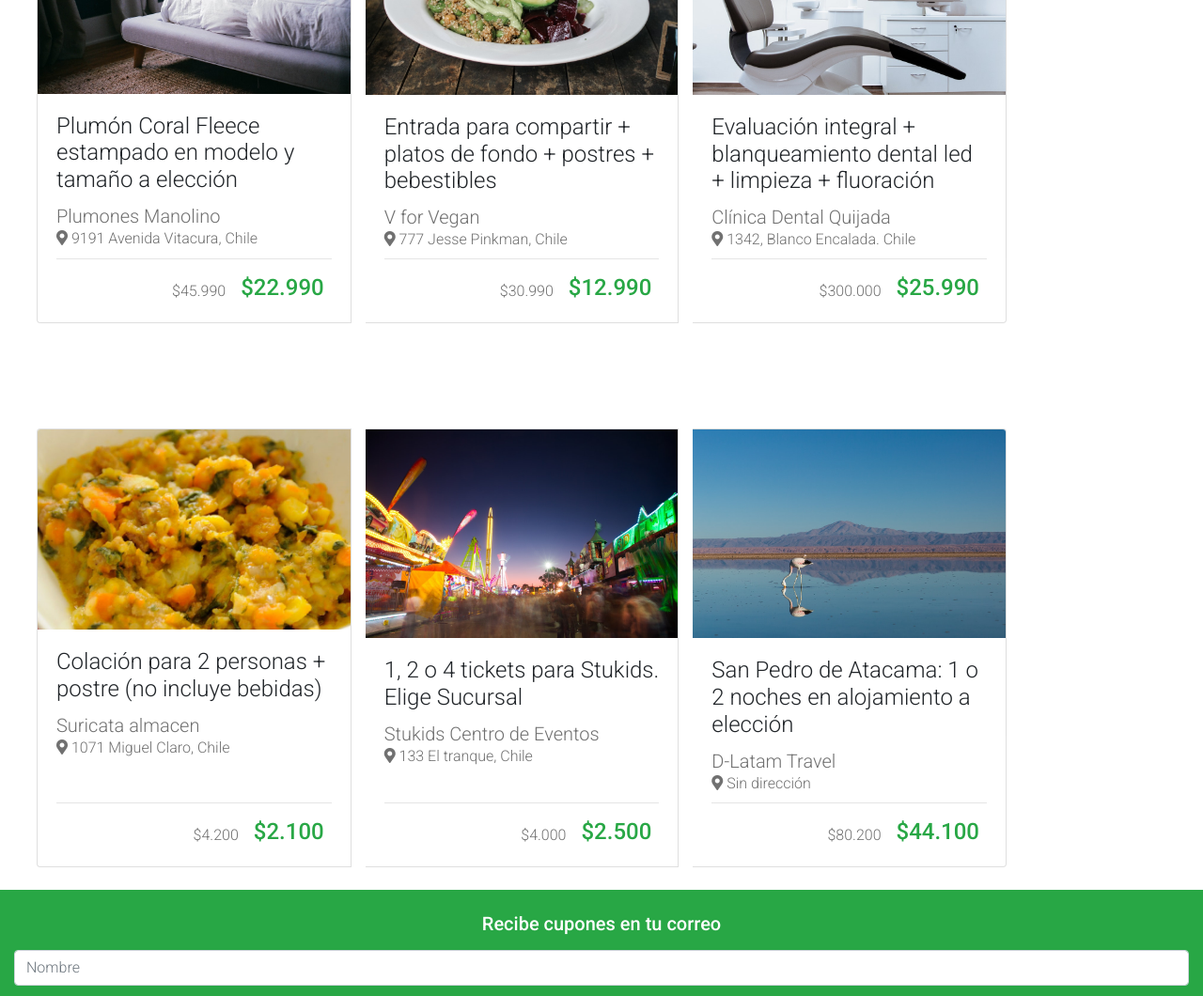
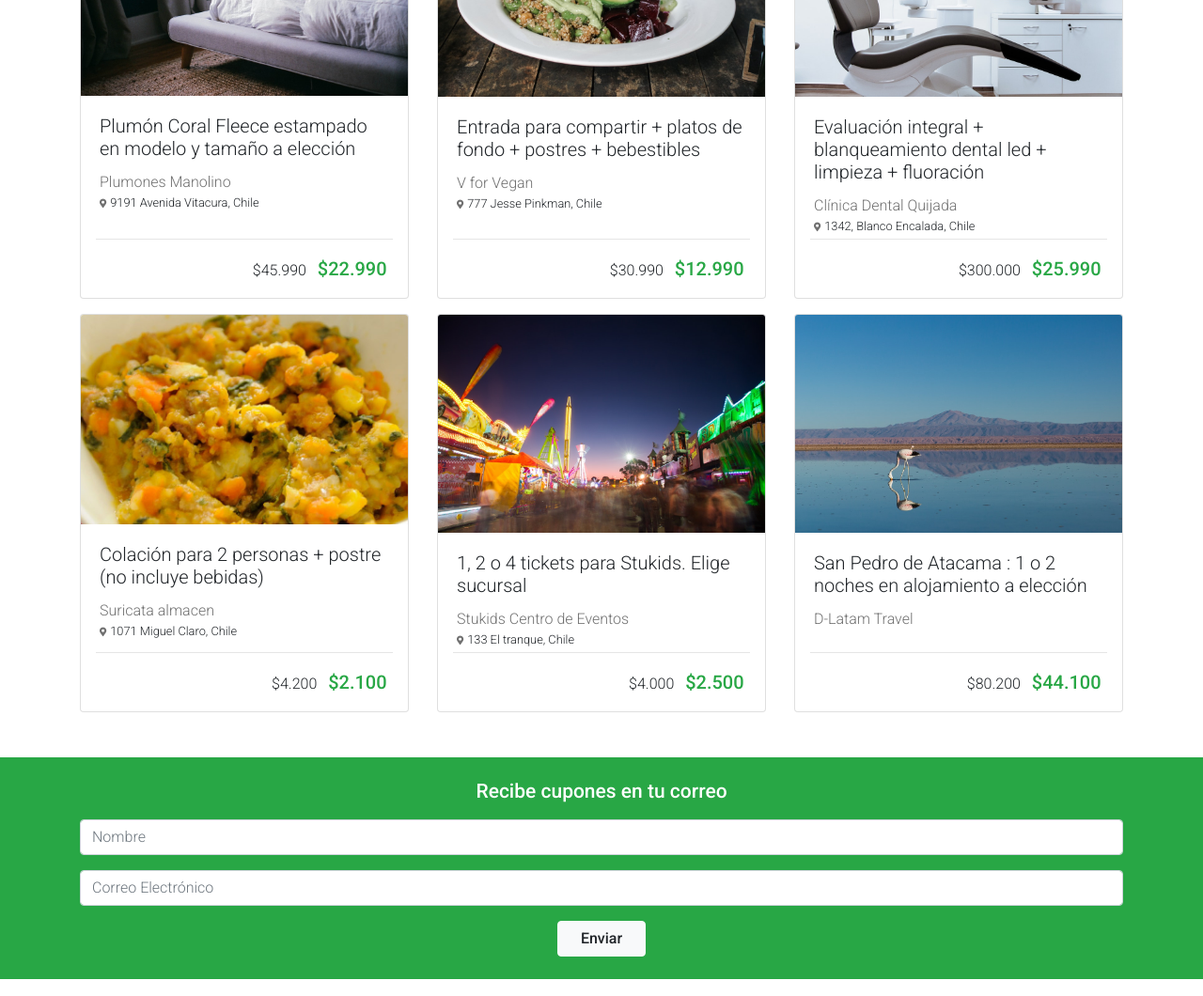
Before and after one commit to juanluisco24/cuppon, a plain HTML site: page index.html in a window 1280 px wide. Shown: the part 234-1294 px from the top of the page at 94% size. Drawn offline with nearby package versions, Linux system fonts and the light colour scheme.

Commit message:
correcciones

```diff
--- a/assets/css/style.css
+++ b/assets/css/style.css
@@ -1,51 +1,57 @@
-:root {
-    --card-title: #212529;
-    --card-text: #707070;
-    --money: #28a745;
+body * {
+    font-family: 'Roboto', sans-serif;
 }
 
-body {
-    font-family: Roboto, 'Open Sans', 'Helvetica Neue', sans-serif;
+:root {
+    --black: #212529;
+    --success: #28a745;
+    --light: #F8F9FA;
+    --white: #fff;
+    --gray: #707070;
 }
 
-.card-title {
-    font-weight: 300;
-    color: var(--card-title);
+.success {
+    background-color: var(--success);
 }
 
-.card-text {
-    color: var(--card-text);
+.card-title{
+    color: var(--black);
 }
 
-.line {
-    border-top: solid 1px rgba(0, 0, 0, 0.1);
-    margin-left: 1.25rem;
-    margin-right: 1.25rem;
+.card-title,
+.card-text,
+.card-company,
+footer p,
+.form-control {
+    font-weight: 300;
 }
 
-.card-body {
-    padding-bottom: 0.0rem;
+.card-text,
+.fa-map-marker-alt,
+.form-control,
+footer p {
+    color: var(--gray);
 }
 
-.card {
-    margin-top: 2rem;
-    margin-bottom: 2rem;
+.card-company {
+    font-size: 0.8rem;
 }
 
-.card-group {
-    margin-top: 5rem;
+.fa-map-marker-alt {
+    font-size: 0.6rem;
 }
 
-.form-control {
-    font-family: roboto;
-    font-weight: 300;
-    color: var(--card-text);
+.newsletter h5 {
+    font-size: 1.3125rem;
+    color: var(--white);
 }
 
-.boton {
-    border: #dddddd;
+.card-offer {
+    font-size: 1.25rem;
+    color: var(--success);
+    font-weight: 500;
 }
 
-.grey-text {
-    color: var(--card-text);
+.card-pricing {
+    padding: 1rem 1.4rem;
 }
--- a/index.html
+++ b/index.html
@@ -13,12 +13,12 @@
 <!--Link al CSS-->
         <link rel="stylesheet" href="assets/css/style.css">
     </head>
+
 <body>
 
 <!--Este es el Navbar-->
 
-    <section>
-        <nav class="navbar navbar-expand-xl fixed-top bg-success navbar-dark">
+    <nav class="navbar navbar-expand-xl success navbar-dark">
         <div class="container">
             <a class="navbar-brand" href="#"> <img src="assets/img/logo-white.png" alt="logo cuppon" width="90px"></a>
             <button class="navbar-toggler" type="button" data-toggle="collapse" data-target="#navbarNav" aria-controls="navbarNav" aria-expanded="false" aria-label="Toggle navigation">
@@ -34,102 +34,90 @@
                 </li>
                 <li class="nav-item mr-2">
                     <a class="nav-link text-white" href="#"></a>
+                </li>
                 </ul>
             </div>
         </div>
     </nav>
-    </section>
 
 <!--Estas son las cards-->
 
-<section>
+    <section class="container mt-5">
 
-    <div class="card-deck container">
-
-        <div class="card-group mx-4">
-
+        <div class="card-deck">
             <div class="card">
-                <img src="assets/img/cupon-1.jpg" class="card-img-top" alt="Plumon Coral Fleece">
-                <div class="card-body">
-                    <h4 class="card-title font-weight-light">Plumón Coral Fleece estampado en modelo y tamaño a elección</h4>
-                    <h5 class="card-text font-weight-light mb-0">Plumones Manolino</h5>
-                    <p class="card-text font-weight-light"><i class="fas fa-map-marker-alt"></i> 9191 Avenida Vitacura, Chile</p>
+                <img src="assets/img/cupon-1.jpg" class="card-img-top" alt="Imagen cupon 1">
+                <div class="card-body pb-1">
+                    <h5 class="card-title">Plumón Coral Fleece estampado en modelo y tamaño a elección</h5>
+                    <p class="card-text m-0">Plumones Manolino</p>
+                    <p class="card-company m-0"><i class="fas fa-map-marker-alt mr-1"></i>9191 Avenida Vitacura, Chile</p>
                 </div>
-                <div class="line row flex-row-reverse my-2 pt-2">
-                    <h4 class="font-weight-medium text-success py-1 my-1 mr-2">$22.990</h4>
-                    <h6 class="font-weight-light card-text py-3 mr-3">$45.990</h6>
+                <hr class="mx-3 my-0">
+                <div class="card-pricing text-right">
+                    <p class="card-price font-weight-light m-0">$45.990 <span class="card-offer pl-2">$22.990</span></p>
                 </div>
             </div>
-
             <div class="card">
-                <img src="assets/img/cupon-2.jpg" class="card-img-top" alt="Entrada para compartir">
-                <div class="card-body">
-                    <h4 class="card-title font-weight-light">Entrada para compartir + platos de fondo + postres + bebestibles</h4>
-                    <h5 class="card-text font-weight-light mb-0">V for Vegan</h5>
-                    <p class="card-text font-weight-light"><i class="fas fa-map-marker-alt"></i> 777 Jesse Pinkman, Chile</p>
+                <img src="assets/img/cupon-2.jpg" class="card-img-top" alt="Imagen cupon 2">
+                <div class="card-body pb-1">
+                    <h5 class="card-title">Entrada para compartir + platos de fondo + postres + bebestibles</h5>
+                    <p class="card-text m-0">V for Vegan</p>
+                    <p class="card-company m-0"><i class="fas fa-map-marker-alt mr-1"></i>777 Jesse Pinkman, Chile</p>
                 </div>
-                <div class="line row flex-row-reverse my-2 pt-2">
-                    <h4 class="font-weight-medium text-success py-1 my-1 mr-2">$12.990</h4>
-                    <h6 class="font-weight-light card-text py-3 mr-3">$30.990</h6>
+                <hr class="mx-3 my-0">
+                <div class="card-pricing text-right">
+                    <p class="card-price font-weight-light m-0">$30.990 <span class="card-offer pl-2">$12.990</span></p>
                 </div>
             </div>
-
             <div class="card">
-                <img src="assets/img/cupon-3.jpg" class="card-img-top" alt="Evaluación Integral">
-                <div class="card-body">
-                    <h4 class="card-title font-weight-light">Evaluación integral + blanqueamiento dental led + limpieza + fluoración</h4>
-                    <h5 class="card-text font-weight-light mb-0">Clínica Dental Quijada</h5>
-                    <p class="card-text font-weight-light"><i class="fas fa-map-marker-alt"></i> 1342, Blanco Encalada. Chile</p>
+                <img src="assets/img/cupon-3.jpg" class="card-img-top" alt="Imagen cupon 3">
+                <div class="card-body pb-1">
+                    <h5 class="card-title">Evaluación integral + blanqueamiento dental led + limpieza + fluoración</h5>
+                    <p class="card-text m-0">Clínica Dental Quijada</p>
+                    <p class="card-company m-0"><i class="fas fa-map-marker-alt mr-1"></i>1342, Blanco Encalada, Chile</p>
                 </div>
-                <div class="line row flex-row-reverse my-2 pt-2">
-                    <h4 class="font-weight-medium text-success py-1 my-1 mr-2">$25.990</h4>
-                    <h6 class="font-weight-light card-text py-3 mr-3">$300.000</h6>
-                </div>
+                <hr class="mx-3 my-0">
+                <div class="card-pricing text-right">
+                    <p class="card-price font-weight-light m-0">$300.000 <span class="card-offer pl-2">$25.990</span></p>
                 </div>
             </div>
         </div>
 
-    <div class="card-deck container">
-
-        <div class="card-group mx-4">
-
+        <div class="card-deck mt-3">
             <div class="card">
-                <img src="assets/img/cupon-4.jpg" class="card-img-top" alt="Colación para 2 personas">
-                <div class="card-body">
-                    <h4 class="card-title font-weight-light">Colación para 2 personas + postre (no incluye bebidas)</h4>
-                    <h5 class="card-text font-weight-light mb-0">Suricata almacen</h5>
-                    <p class="card-text font-weight-light"><i class="fas fa-map-marker-alt"></i> 1071 Miguel Claro, Chile</p>
+                <img src="assets/img/cupon-4.jpg" class="card-img-top" alt="Imagen cupon 4">
+                <div class="card-body pb-1">
+                    <h5 class="card-title">Colación para 2 personas + postre (no incluye bebidas)</h5>
+                    <p class="card-text m-0">Suricata almacen</p>
+                    <p class="card-company m-0"><i class="fas fa-map-marker-alt mr-1"></i>1071 Miguel Claro, Chile</p>
                  </div>
-                <div class="line row flex-row-reverse my-2 pt-2">
-                    <h4 class="font-weight-medium text-success py-1 my-1 mr-2">$2.100</h4>
-                    <h6 class="font-weight-light card-text py-3 mr-3">$4.200</h6>
+                <hr class="mx-3 my-0">
+                <div class="card-pricing text-right">
+                     <p class="card-price font-weight-light m-0">$4.200 <span class="card-offer pl-2">$2.100</span></p>
                 </div>
             </div>
-
                 <div class="card">
-                <img src="assets/img/cupon-5.jpg" class="card-img-top" alt="1, 2 o 4 tickets para Stukids">
-                <div class="card-body">
-                    <h4 class="card-title font-weight-light">1, 2 o 4 tickets para Stukids. Elige Sucursal</h4>
-                    <h5 class="card-text font-weight-light mb-0">Stukids Centro de Eventos</h5>
-                    <p class="card-text font-weight-light"><i class="fas fa-map-marker-alt"></i> 133 El tranque, Chile</p>
+                <img src="assets/img/cupon-5.jpg" class="card-img-top" alt="Imagen cupon 5">
+                <div class="card-body pb-1">
+                    <h5 class="card-title">1, 2 o 4 tickets para Stukids. Elige sucursal</h5>
+                    <p class="card-text m-0">Stukids Centro de Eventos</p>
+                    <p class="card-company m-0"><i class="fas fa-map-marker-alt mr-1"></i>133 El tranque, Chile</p>
                 </div>
-                <div class="line row flex-row-reverse my-2 pt-2">
-                    <h4 class="font-weight-medium text-success py-1 my-1 mr-2">$2.500</h4>
-                    <h6 class="font-weight-light card-text py-3 mr-3">$4.000</h6>
+                <hr class="mx-3 my-0">
+                <div class="card-pricing text-right">
+                    <p class="card-price font-weight-light m-0">$4.000 <span class="card-offer pl-2">$2.500</span></p>
                 </div>
             </div>
-
             <div class="card">
-                <img src="assets/img/cupon-6.jpg" class="card-img-top" alt="San Pedro de Atacama">
-                <div class="card-body">
-                    <h4 class="card-title font-weight-light">San Pedro de Atacama: 1 o 2 noches en alojamiento a elección</h4>
-                    <h5 class="card-text font-weight-light mb-0">D-Latam Travel</h5>
-                    <p class="card-text font-weight-light"><i class="fas fa-map-marker-alt"></i> Sin dirección</p>
+                <img src="assets/img/cupon-6.jpg" class="card-img-top" alt="Imagen cupon 6">
+                <div class="card-body pb-1">
+                    <h5 class="card-title">San Pedro de Atacama : 1 o 2 noches en alojamiento a elección</h5>
+                    <p class="card-text m-0">D-Latam Travel</p>
+                    <p class="card-company"></p>
                 </div>
-                <div class="line row flex-row-reverse my-2 pt-2">
-                    <h4 class="font-weight-medium text-success py-1 my-1 mr-2">$44.100</h4>
-                    <h6 class="font-weight-light card-text py-3 mr-3">$80.200</h6>
-                </div>
+                <hr class="mx-3 my-0">
+                <div class="card-pricing text-right">
+                    <p class="card-price font-weight-light m-0">$80.200 <span class="card-offer pl-2">$44.100</span></p>
                 </div>
             </div>
         </div>
@@ -137,28 +125,25 @@
     </section>
 
 <!--Formulario-->
-    <div class="my-4">
-        <form class="container-fluid bg-success text-white">
-            <h5 class="font-weight-medium text-center pt-4 pb-2">Recibe cupones en tu correo</h5>
+
+<section class="newsletter mt-5 py-4 success">
+    <h5 class="text-center">Recibe cupones en tu correo</h5>
+        <form class="container mt-3 text-center">
             <div class="form-group">
-            <input type="email" class="form-control" id="exampleInputEmail1" aria-describedby="emailHelp" placeholder="Nombre">
+                <input type="email" class="form-control" placeholder="Nombre">
             </div>
             <div class="form-group">
-            <input type="password" class="form-control" id="exampleInputPassword1" placeholder="Correo eléctronico">
+                <input type="password" class="form-control" placeholder="Correo Electrónico">
             </div>
-            <div class="text-center">
-            <button type="submit" class="btn btn-light text-dark mb-4 boton px-4">Enviar</button>
-            </div>
+        <button type="submit" class="btn btn-light px-4">Enviar</button>
         </form>
-    </div>
+</section>
 
 <!--footer-->
 
-    <footer class="text-center">
-        <div class="grey-text mb-2">
-        <a href=""><img src="assets/img/logo-black.png" alt="Cuppon" width="82px"></a>
-        </div>
-        <p class="font-weight-light mx-3 mb-3">© 2018 Cuppon Latam. Todos los derechos reservados.</p>
+        <footer class="text-center py-4 px-3">
+            <img class="mb-2" src="assets/img/logo-black.png" alt="Cuppon" width="82px">
+            <p class="mx-3 mb-3">© 2018 Cuppon Latam. Todos los derechos reservados.</p>
         </footer>
 
 <!--jQuery 3.5.1-->
@@ -167,5 +152,8 @@
         <script src="https://cdn.jsdelivr.net/npm/popper.js@1.16.1/dist/umd/popper.min.js" integrity="sha384-9/reFTGAW83EW2RDu2S0VKaIzap3H66lZH81PoYlFhbGU+6BZp6G7niu735Sk7lN" crossorigin="anonymous"></script>
 <!--Bootstrap JS 4.5.3-->
         <script src="https://cdn.jsdelivr.net/npm/bootstrap@4.5.3/dist/js/bootstrap.min.js" integrity="sha384-w1Q4orYjBQndcko6MimVbzY0tgp4pWB4lZ7lr30WKz0vr/aWKhXdBNmNb5D92v7s" crossorigin="anonymous"></script>
+
+
 </body>
+
 </html>
```
Lines whose indentation alone changed are shown as unchanged.
